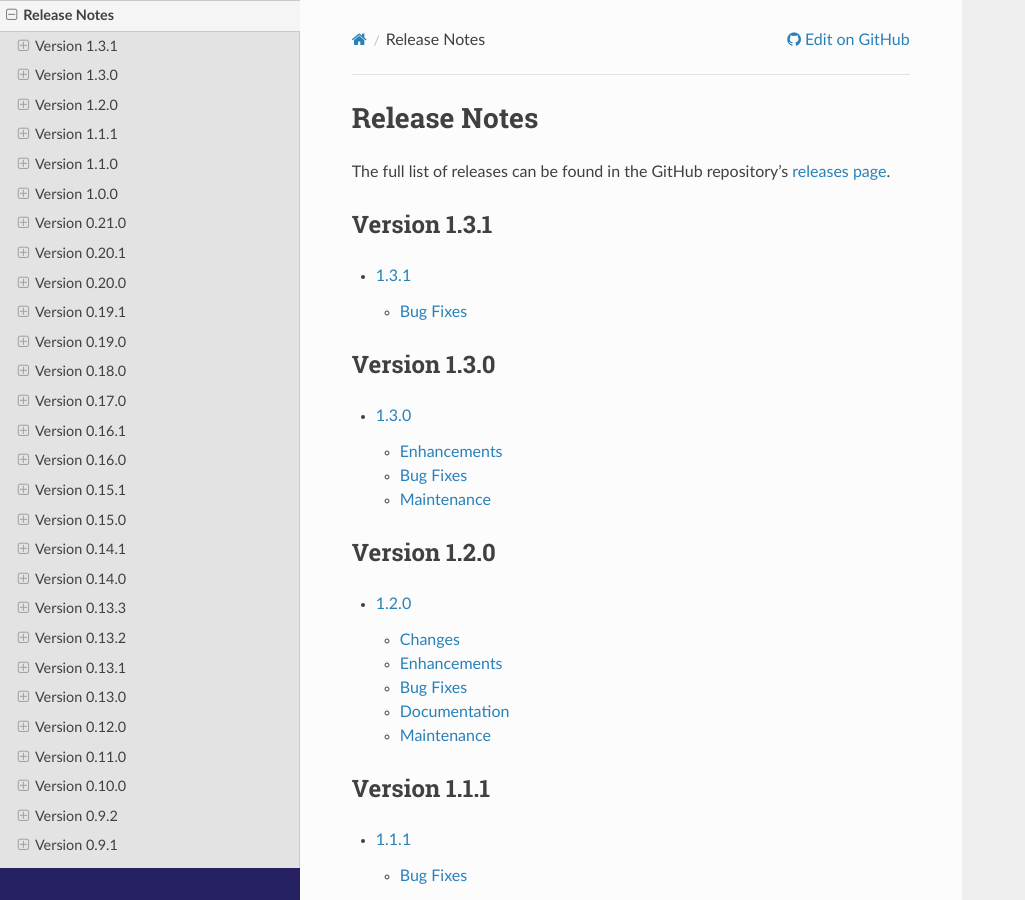
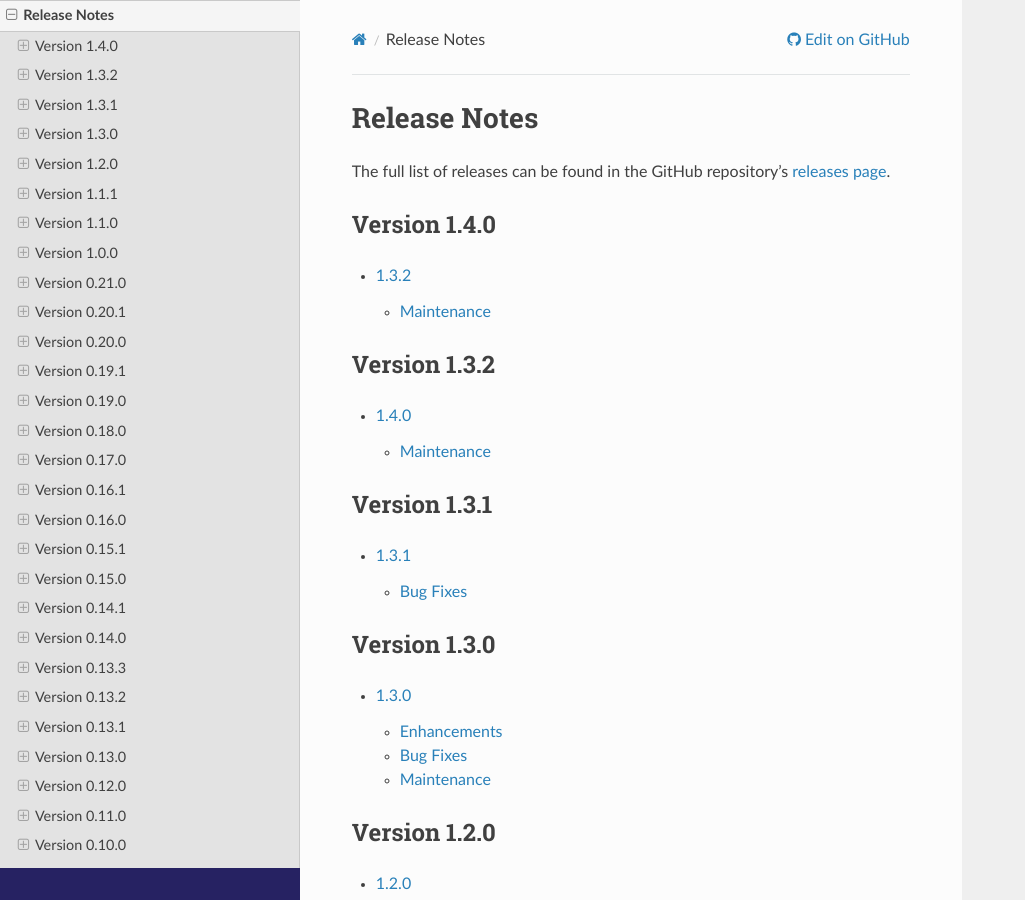
Before and after one commit to fsoubelet/PyhDToolkit, a Sphinx documentation site: the page built from docs/release.rst, in a window 1280 px wide and 900 px high. Shown: the whole window, without its empty margins (0-1025 px from the left). Built offline with Sphinx 7.4.7 and the Read the Docs theme 2.0.0, drawn with Linux system fonts in a browser that asks for light colours; pages that are not in the unit, such as notebooks, are missing from menus.

```diff
--- a/docs/release.rst
+++ b/docs/release.rst
@@ -2,6 +2,22 @@
 =============
 
 The full list of releases can be found in the GitHub repository's `releases page <https://github.com/fsoubelet/PyhDToolkit/releases>`_.
+
+Version 1.4.0
+-------------
+
+.. toctree::
+    :maxdepth: 2
+
+    releases/v1.4.0
+
+Version 1.3.2
+-------------
+
+.. toctree::
+    :maxdepth: 2
+
+    releases/v1.3.2
 
 Version 1.3.1
 -------------
--- a/pyhdtoolkit/version.py
+++ b/pyhdtoolkit/version.py
@@ -1,4 +1,4 @@
-VERSION = "1.3.2"
+VERSION = "1.4.0"
 
 
 def version_info() -> str:
--- a/pyproject.toml
+++ b/pyproject.toml
@@ -45,6 +45,7 @@
     "Programming Language :: Python :: 3.8",
     "Programming Language :: Python :: 3.9",
     "Programming Language :: Python :: 3.10",
+    "Programming Language :: Python :: 3.11",
     "Programming Language :: Python :: Implementation :: CPython",
     "Topic :: Scientific/Engineering",
     "Topic :: Scientific/Engineering :: Physics",
@@ -61,7 +62,7 @@
   "loguru < 1.0",
   "cpymad >= 1.9",
   "rich >= 12.0",
-  "pydantic >= 1.0,<2.0",
+  "pydantic >= 2.0",
   "pendulum >= 2.0",
   "optics-functions >= 0.1",
 ]
```
Also changed, not shown: docs/releases/v1.3.2.rst (added, +14 -0 lines), docs/releases/v1.4.0.rst (added, +13 -0 lines), 5 other files.
